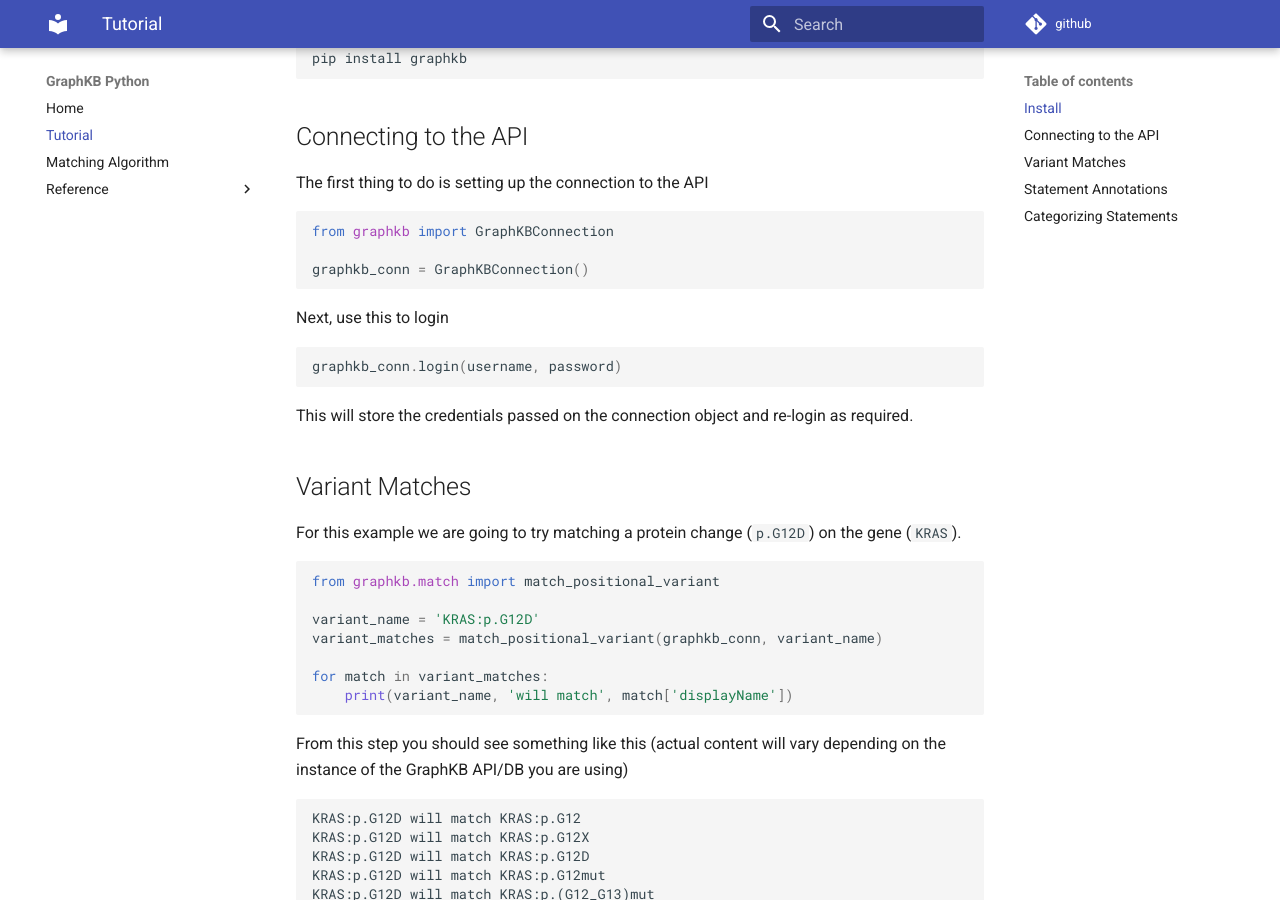
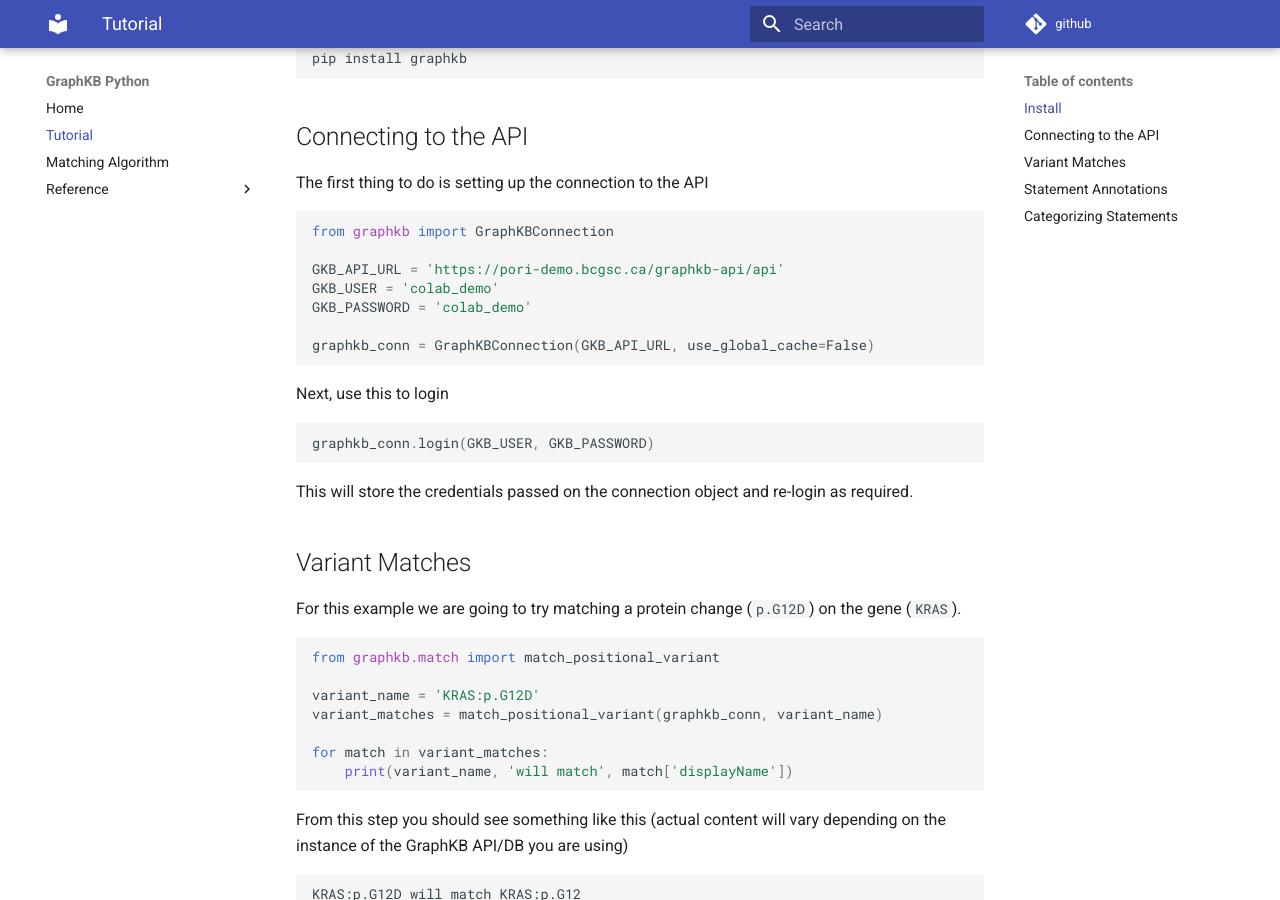
Before and after one commit to bcgsc/pori_graphkb_python, an MkDocs documentation site: the page built from docs/tutorial.md, in a window 1280 px wide and 900 px high, scrolled down 376 px. Built offline with MkDocs 1.6.1 and Material for MkDocs 9.7.7, drawn with Linux system fonts in a browser that asks for light colours; comment, search, counter and statistics services are not loaded.

Commit message:
Use demo server for all tutorial scripts

````diff
--- a/docs/tutorial.md
+++ b/docs/tutorial.md
@@ -20,13 +20,17 @@ The first thing to do is setting up the connection to the API
 ```python
 from graphkb import GraphKBConnection
 
-graphkb_conn = GraphKBConnection()
+GKB_API_URL = 'https://pori-demo.bcgsc.ca/graphkb-api/api'
+GKB_USER = 'colab_demo'
+GKB_PASSWORD = 'colab_demo'
+
+graphkb_conn = GraphKBConnection(GKB_API_URL, use_global_cache=False)
 ```
 
 Next, use this to login
 
 ```python
-graphkb_conn.login(username, password)
+graphkb_conn.login(GKB_USER, GKB_PASSWORD)
 ```
 
 This will store the credentials passed on the connection object and re-login as required.
````
Also changed, not shown: docs/tutorial.py (+9 -4 lines), docs/tutorial.ipynb.
